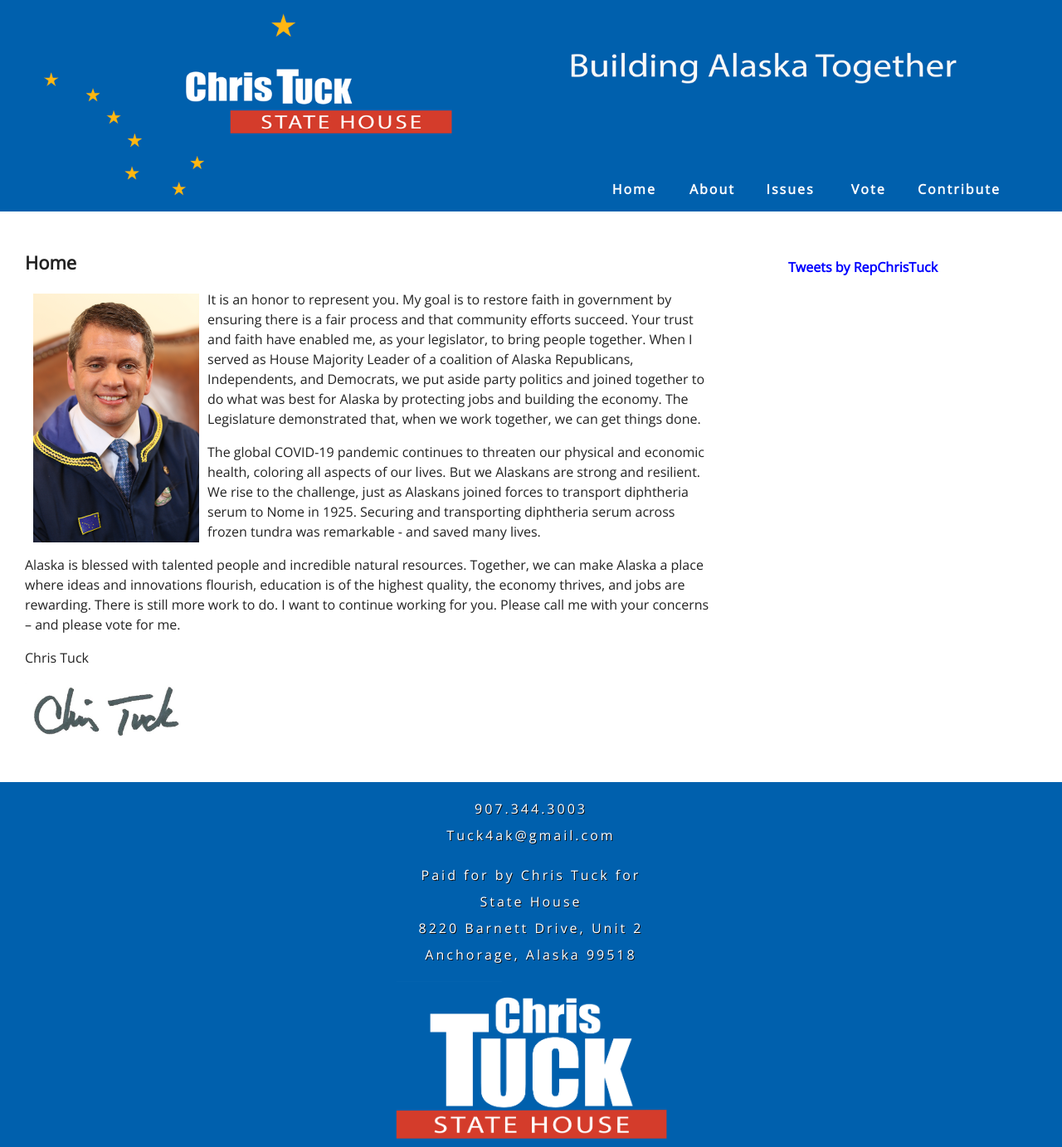
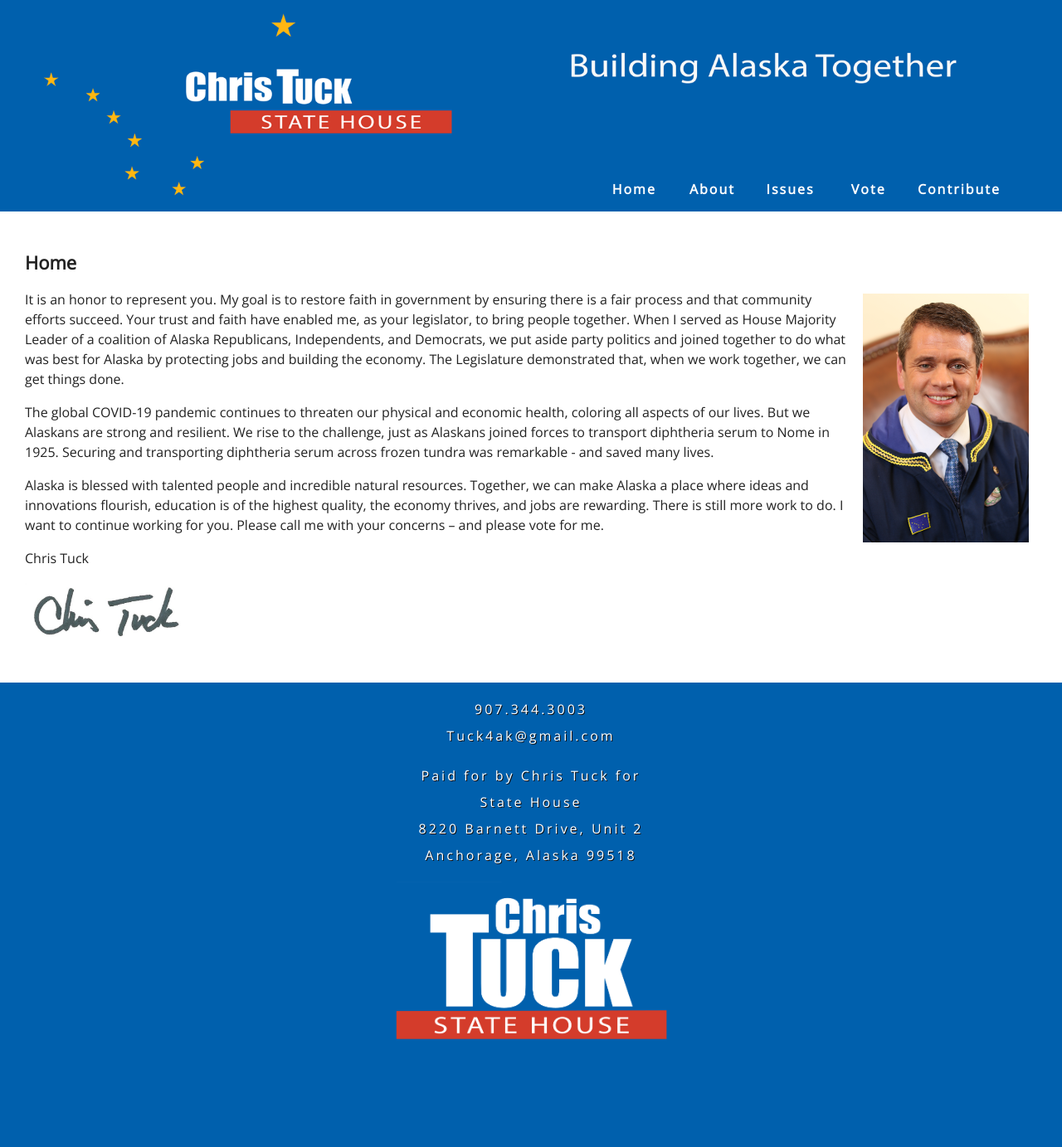
Before and after one commit to TaylorHuston/TuckForAlaska, a Jekyll site: the page built from index.md, in a window 1280 px wide. Shown: the whole page at 83% size. Built offline with Jekyll 4.4.1, drawn with Linux system fonts in a browser that asks for light colours; a script that is not in the unit is left out; comment, search, counter and statistics services are not loaded; after the commit the page ends 1263 px from its top, so only the background shows below that.

Commit message:
Remove social

```diff
--- a/_layouts/default.html
+++ b/_layouts/default.html
@@ -29,9 +29,6 @@
               <h1>{{ page.title }}</h1>
               {{ content }}
           </div>
-              <div class="social">
-                <a class="twitter-timeline" data-width="300" data-height="400" href="https://twitter.com/RepChrisTuck?ref_src=twsrc%5Etfw">Tweets by RepChrisTuck</a> <script async src="https://platform.twitter.com/widgets.js" charset="utf-8"></script>
-              </div>
           <!-- Begin Constant Contact Inline Form Code -->
           <div class="ctct-inline-form" data-form-id="ce5fc20f-b88c-44e9-8868-c840c91dae33"></div>
           <!-- End Constant Contact Inline Form Code -->
--- a/_sass/main.scss
+++ b/_sass/main.scss
@@ -190,7 +190,7 @@
 
             .headshot {
                 display: block;
-                float: left;
+                float: right;
                 width: 30%;
                 max-width: 200px;
                 padding: 5px 10px;;
@@ -198,12 +198,13 @@
 
             .content {
                 float: left;
-                width: 68%;
+                width: 100%;
             }
 
             .social {
+                display: none;
                 float: right;
-                width: 29%;
+                //width: 29%;
                 padding-top: 25px;
             }
 
```
